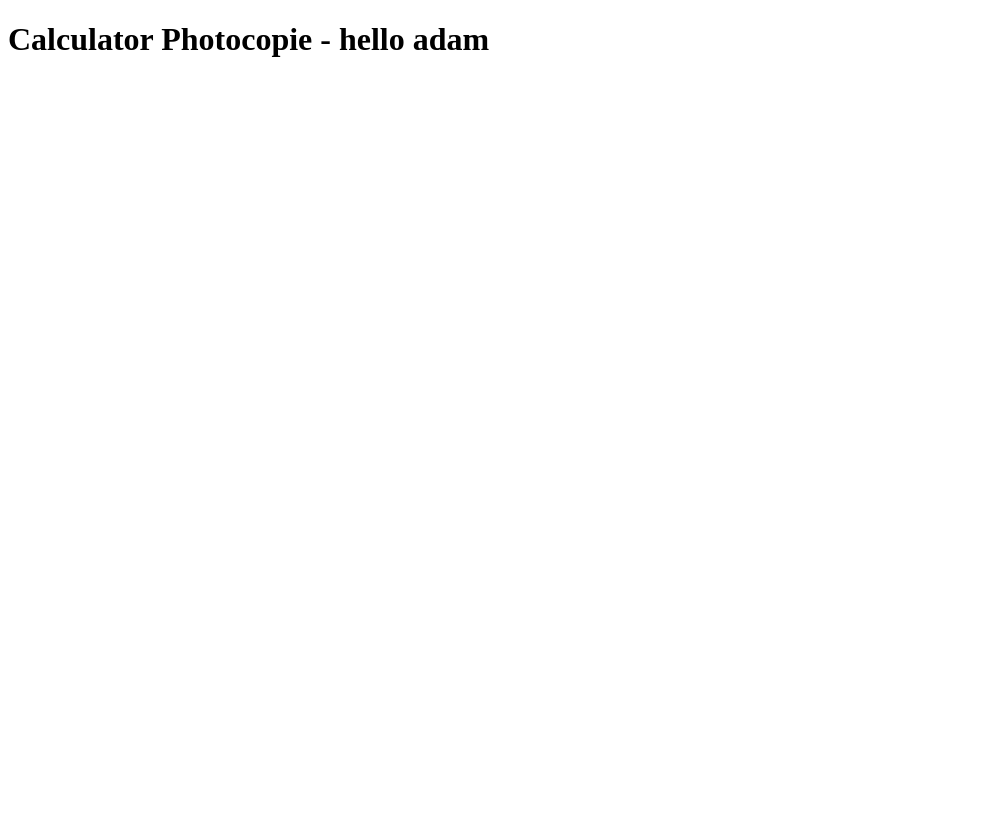
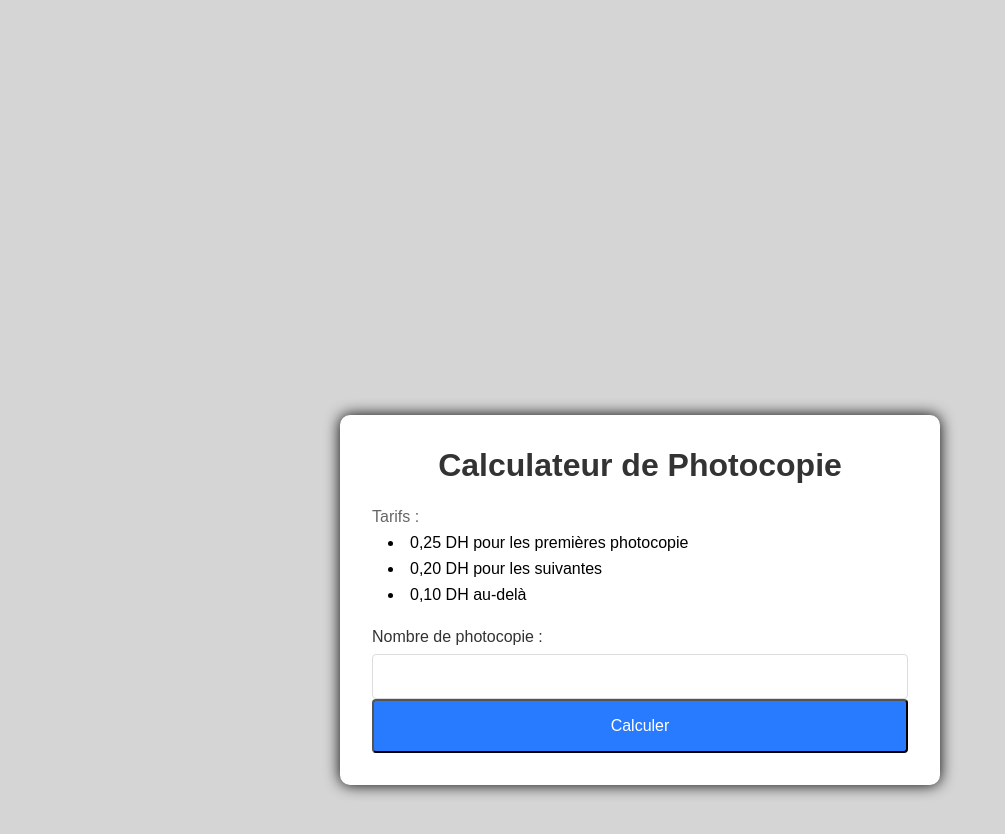
Before and after one commit to adamej7/calculator-photocopie, a plain HTML site: page index.html in a window 1280 px wide. Shown: the whole page, without its empty margins (0-1005 px from the left). Before the commit the page ends 800 px from the top, so only its background shows below. Drawn offline with Linux system fonts and the light colour scheme.

Commit message:
Update index.html

```diff
--- a/index.html
+++ b/index.html
@@ -1,11 +1,122 @@
 <!DOCTYPE html>
 <html lang="en">
 <head>
-    <meta charset="UTF-8">
-    <meta name="viewport" content="width=device-width, initial-scale=1.0">
+    <style>
+        * {
+            margin: 0;
+            padding: 0;
+            box-sizing: border-box;
+        }
+        body {
+            background-color:rgb(213, 213, 214);
+            font-family: Arial, sans-serif;
+            min-height: 150vh;
+            display: flex;
+            justify-content: center;
+            align-items: center;
+        }
+        .calculator-container {
+            background-color: white;
+            padding: 2rem;
+            border-radius: 10px;
+            box-shadow: 0 0 15px rgba(0, 0, 0,1);
+            width: 90%;
+            max-width: 600px;
+        }
+
+        h1 {
+            text-align: center;
+            margin-bottom: 1.5rem;
+            color: #333
+        }
+
+        .tarifs {
+            margin-bottom: 1.5rem;
+        }
+
+        .text-auted {
+            color: #666;
+            margin-bottom: 0.5rem;
+        }
+
+        ul {
+            list-style-position: inside;
+            margin-left: 1rem;
+        }
+        li{
+            margin-bottom: 0.5rem;
+        }
+
+        label{
+            display: block;
+            margin-bottom: 0.5rem;
+            color: #333;
+        }
+
+        input{
+            width: 100%;
+            padding: 0.8rem;
+            border: 1px solid #ddd;
+            border-radius: 4px;
+            font-size: 1rem
+        }
+        button{
+            width: 100%;
+            padding: 1rem;
+            background-color: #287bff;
+            color: white;
+            border-radius: 4px;
+            cursor: pointer;
+            font-size: 1rem;
+            transition: background-color 0.3s;
+        }
+    </style>
     <title>Calculator Photocopie</title>
 </head>
 <body>
-    <h1>Calculator Photocopie - hello adam</h1>
+    <div class="calculator-container">
+    <h1>Calculateur de Photocopie</h1>
+    <div class="tarifs">
+        <p class="text-auted">Tarifs :</p>
+        <ul>
+            <li>0,25 DH pour les premières photocopie</li>
+            <li>0,20 DH pour les suivantes</li>
+            <li>0,10 DH au-delà</li>
+        </ul>
+    </div>
+
+    <form id="copyForm">
+        <div class="form-group">
+            <label for="copies">Nombre de photocopie :</label>
+            <input type="number" id="copies" min="1" required />
+        </div>
+        <button type="submit" >Calculer</button>
+    </form>
+
+    <div class="result-box" id="result" style="display: none">
+       <h5>Résultat :</h5>
+       <p>Montant total : <span id="totalAmount">0</span> DH</p>
+    </div>
+
+    <script>
+        document.getElementById('copyForm').addEventListener('submit', function(e) {
+            e.preventDefault();
+            const copies = parseInt(document.getElementById('copies').value);
+            let total = 0;
+
+            if (copies <= 10) {
+                total = copies * 0.25;
+            } else if (copies <= 30) {
+                total = (10 * 0.25) + ((copies - 10) * 0.20);
+            } else {
+                total = (10 * 0.25) + (20 * 0.20) + ((copies - 30) * 0.10);
+            }
+
+            // Afficher le résultat
+            document.getElementById("result").style.display = "block";
+            document.getElementById("totalAmount").textContent = total.toFixed(2); // Formate pour afficher 2 décimales
+        });
+    </script>
+
 </body>
 </html>
```
